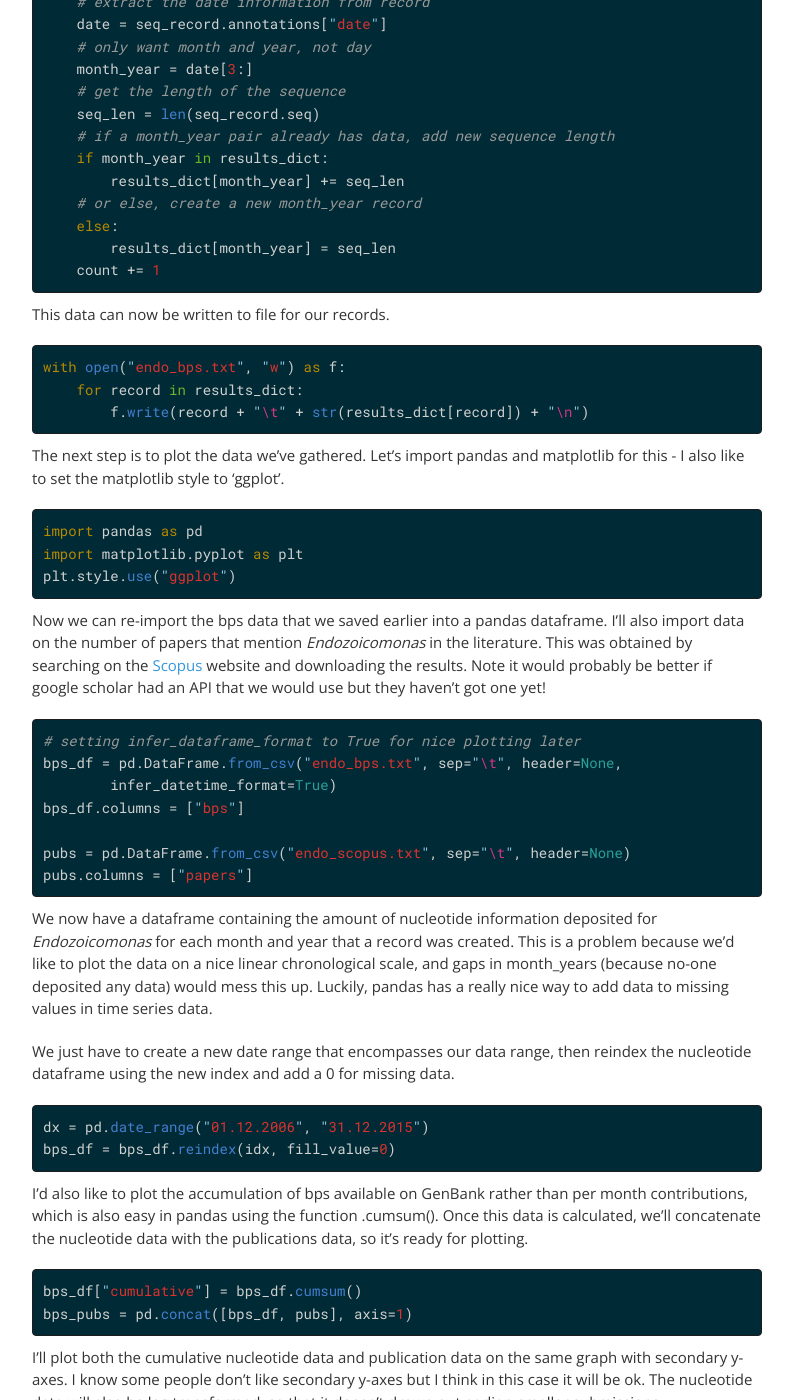
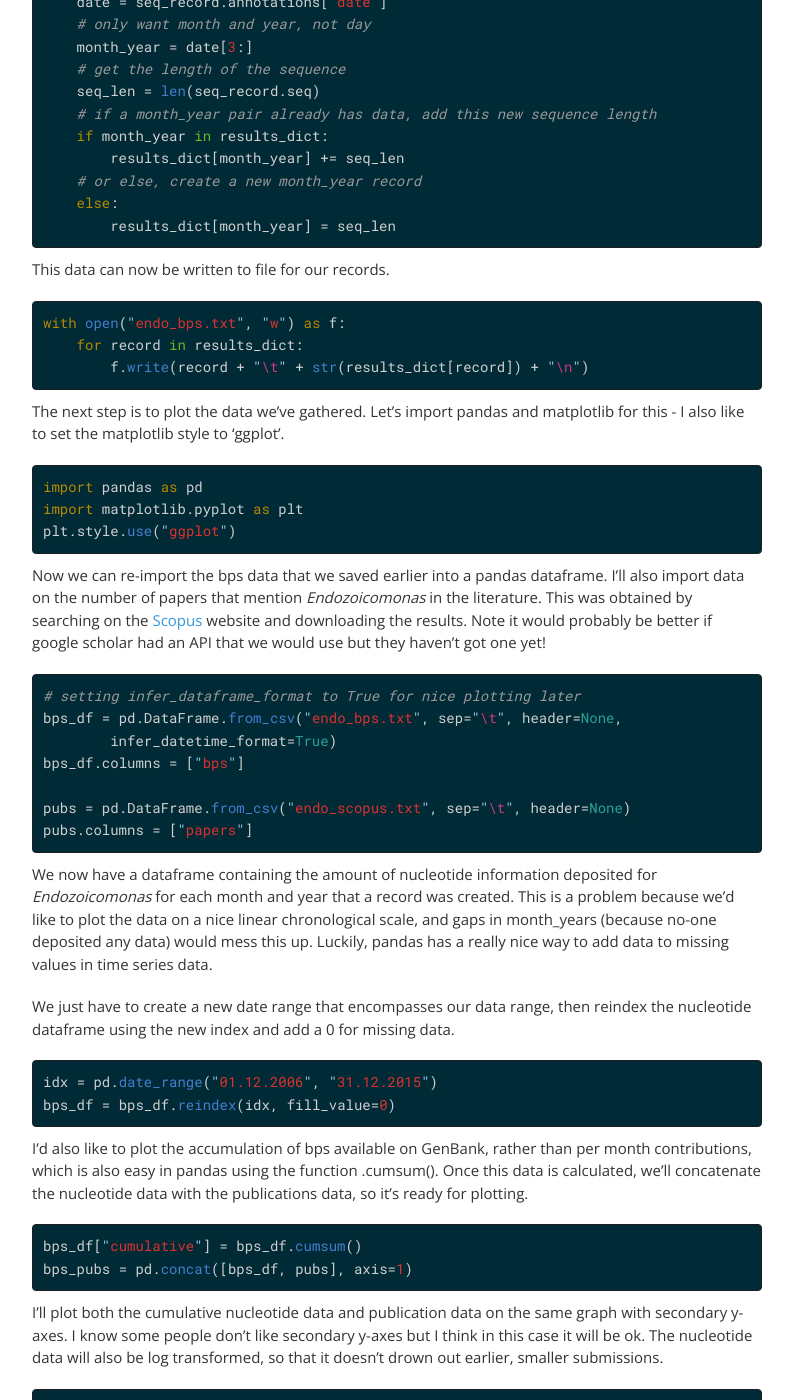
Before and after one commit to neavemj/neavemj.github.io, a Jekyll site: the page built from _posts/2016-02-17-endosNCBI.md, in a window 1280 px wide and 1400 px high, scrolled down 1766 px. Shown: the whole window, without its empty margins (243-1036 px from the left). Built offline with Jekyll 4.4.1, drawn with Linux system fonts in a browser that asks for light colours; nearby versions of some CDN libraries; comment, search, counter and statistics services are not loaded; some of the changed text lies outside the part shown.

Commit message:
minor error fixes

```diff
--- a/_posts/2016-02-17-endosNCBI.md
+++ b/_posts/2016-02-17-endosNCBI.md
@@ -41,9 +41,8 @@
 First we'll loop through each record in "IdList", grab the GenBank record containing that particular Id, then extract the "date" field, and the sequence length.
 
 {% highlight python %}
-# create dictionary to tally results, and count variable
+# create dictionary to tally results
 results_dict = {}
-count = 0
 
 # loop through each record Id
 for study in record["IdList"]:
@@ -51,19 +50,18 @@
     new_handle = Entrez.efetch(db="nucleotide", id=study, rettype="gb",
             retmode="genbank")
     seq_record = SeqIO.read(new_handle, "genbank")
-    # extract the date information from record
+    # extract the date information from the record
     date = seq_record.annotations["date"]
     # only want month and year, not day
     month_year = date[3:]
     # get the length of the sequence
     seq_len = len(seq_record.seq)
-    # if a month_year pair already has data, add new sequence length
+    # if a month_year pair already has data, add this new sequence length
     if month_year in results_dict:
         results_dict[month_year] += seq_len
     # or else, create a new month_year record
     else:
         results_dict[month_year] = seq_len
-    count += 1
 {% endhighlight %}
 
 This data can now be written to file for our records.
@@ -105,11 +103,11 @@
 We just have to create a new date range that encompasses our data range, then reindex the nucleotide dataframe using the new index and add a 0 for missing data.
 
 {% highlight python %}
-dx = pd.date_range("01.12.2006", "31.12.2015")
+idx = pd.date_range("01.12.2006", "31.12.2015")
 bps_df = bps_df.reindex(idx, fill_value=0)
 {% endhighlight %}
 
-I'd also like to plot the accumulation of bps available on GenBank rather than per month contributions, which is also easy in pandas using the function .cumsum().
+I'd also like to plot the accumulation of bps available on GenBank, rather than per month contributions, which is also easy in pandas using the function .cumsum().
 Once this data is calculated, we'll concatenate the nucleotide data with the publications data, so it's ready for plotting.
 
 {% highlight python %}
```
